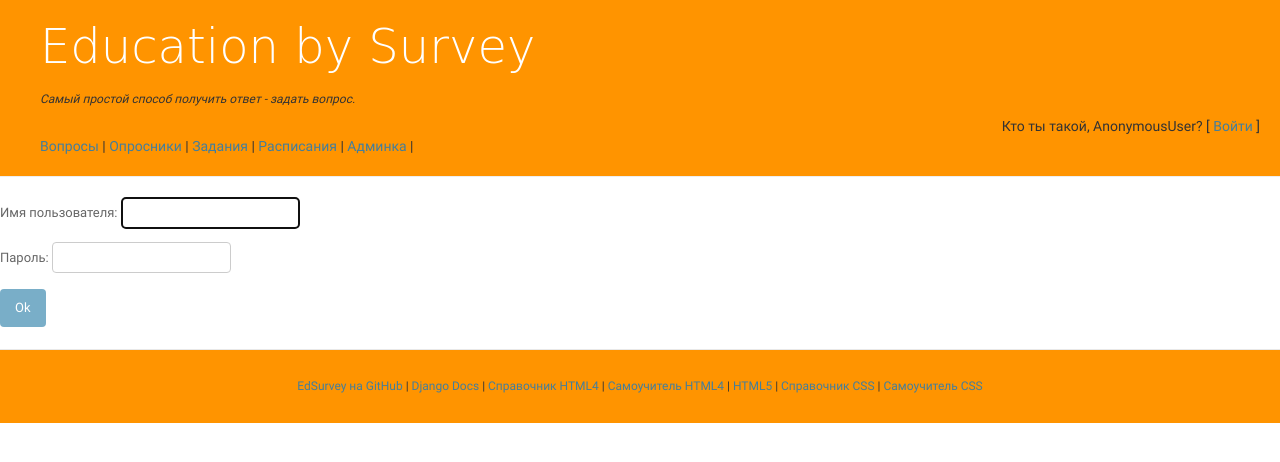
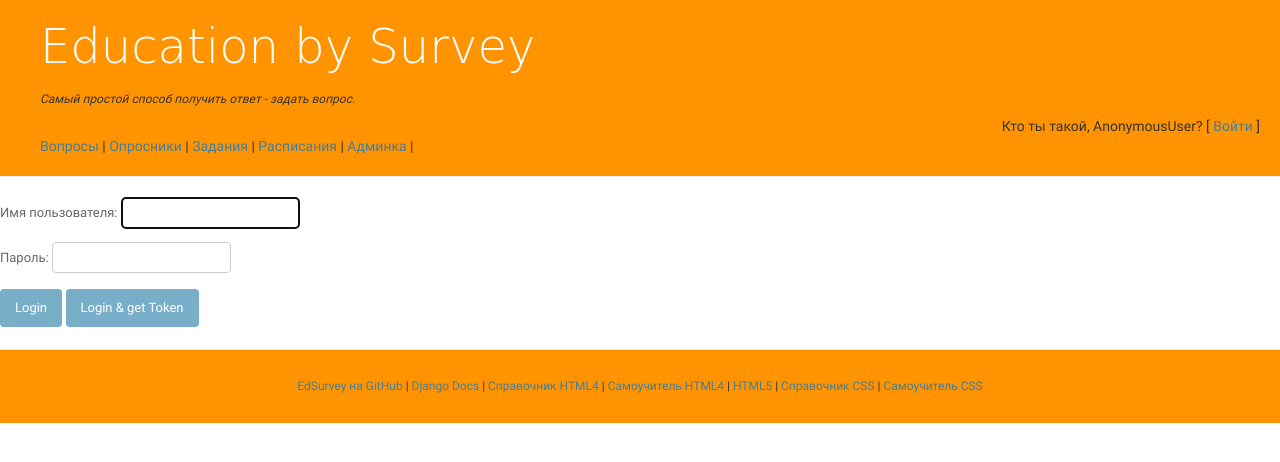
Before and after one commit to EdSurvey/basefunc, a Django app: page /login in a window 1280 px wide. Shown: the top 462 px of the page. Run offline with Django 3.2, Linux system fonts and the light colour scheme; some libraries are stand-ins or nearby versions.

Commit message:
#69 Add simple REST for Question with Token authentication and generating Token for user

```diff
--- a/EdSurvey/clients/templates/login.html
+++ b/EdSurvey/clients/templates/login.html
@@ -4,7 +4,8 @@
 <form method="POST">
     {{form.as_p}}
     {% csrf_token %}
-    <input type="submit" value="Ok">
+    <input type="submit" value="Login">
+    <input type="submit" value="Login & get Token" name="Token">
 </form>
 
 {% endblock %}
--- a/EdSurvey/clients/views.py
+++ b/EdSurvey/clients/views.py
@@ -1,5 +1,6 @@
 #  clients.views
-
+from rest_framework.authtoken.models import Token
+from django.contrib import messages
 from django.shortcuts import render, redirect, get_object_or_404
 from django.contrib.auth.forms import AuthenticationForm
 from django.contrib.auth import authenticate, login, logout
@@ -25,6 +26,7 @@ def touch_person(person):
     person.used = now()
     person.save()
 
+
 def log_in(request):
     form = AuthenticationForm()
     # form = LoginForm()
@@ -44,6 +46,10 @@ def log_in(request):
                 active_person = persons[0]
                 touch_person(active_person)
             request.session['person_id'] = active_person.id
+
+            if request.POST.get("Token"):
+                token, created = Token.objects.get_or_create(user=user)
+                messages.add_message(request, messages.INFO, "Your's token is ".format(token.key))
             try:
                 return redirect(request.GET['next'])
             except MultiValueDictKeyError:
--- a/EdSurvey/init.txt
+++ b/EdSurvey/init.txt
@@ -9,3 +9,6 @@ manage createsuperuser
     zxasqw12
 django-shell
     import setup
+
+DRF token authentifications
+site1: e999e29469f997b7f8fd89673686bf1d78c2b81d
--- a/EdSurvey/questions/urls.py
+++ b/EdSurvey/questions/urls.py
@@ -1,3 +1,5 @@
+# questions.urls
+# from django.urls import path
 from django.conf.urls import url
 from . import views
 
@@ -8,4 +10,7 @@ urlpatterns = [
     url(r'^newquestion$', views.new_question, name='newquestion'),
     url(r'^editanswer/(?P<answerid>\d+)$', views.edit_answer, name='editanswer'),
     url(r'^newanswer/(?P<questionid>\d+)$', views.new_answer, name='newanswer'),
+    # API using DRF
+    # path('api/', views.ApiView.as_view(), name='api'),
+    url(r'^api/', views.ApiView.as_view(), name='api'),
 ]
```
Also changed, not shown: EdSurvey/EdSurvey/settings.py (+10 -0 lines), EdSurvey/questions/views.py (+16 -0 lines), EdSurvey/test_drf.py (added, +7 -0 lines), 2 other files.
